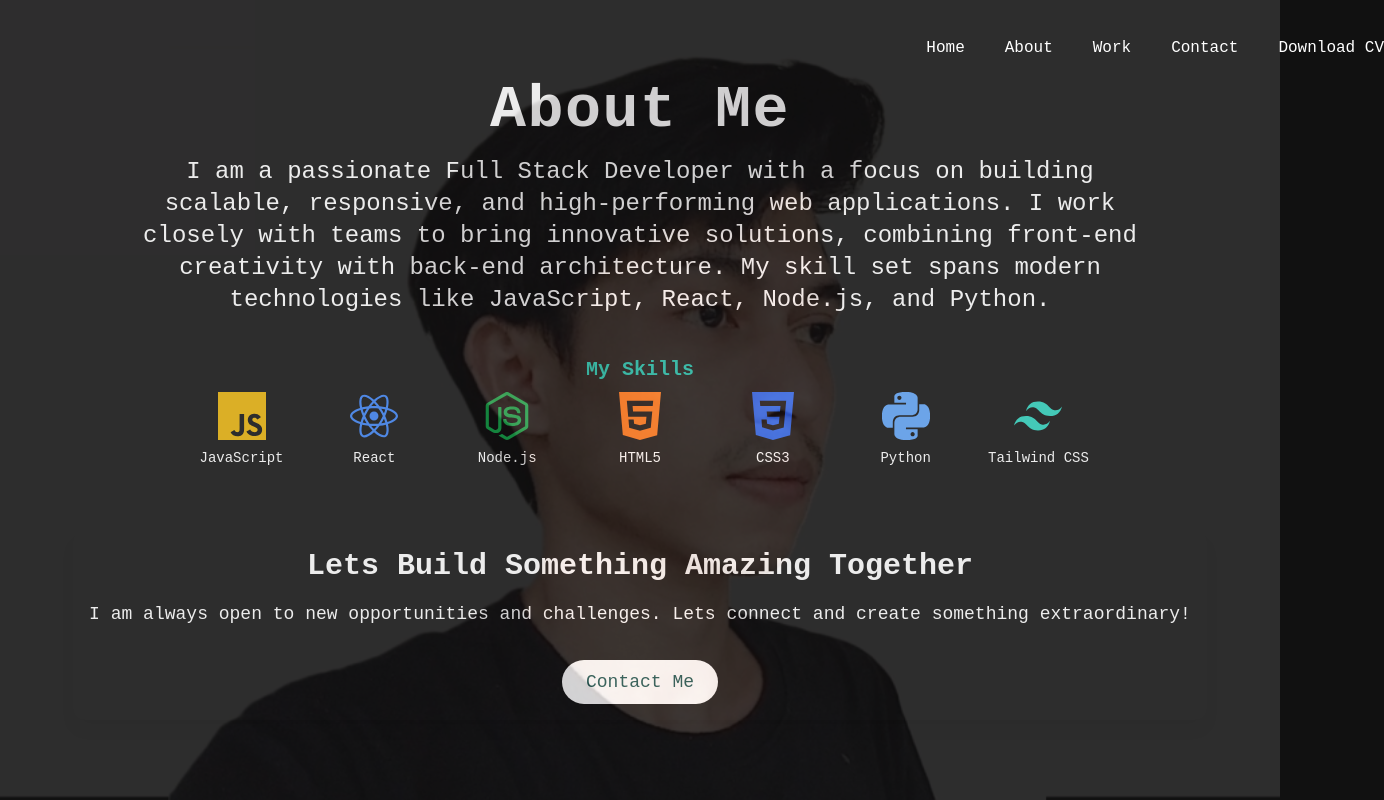
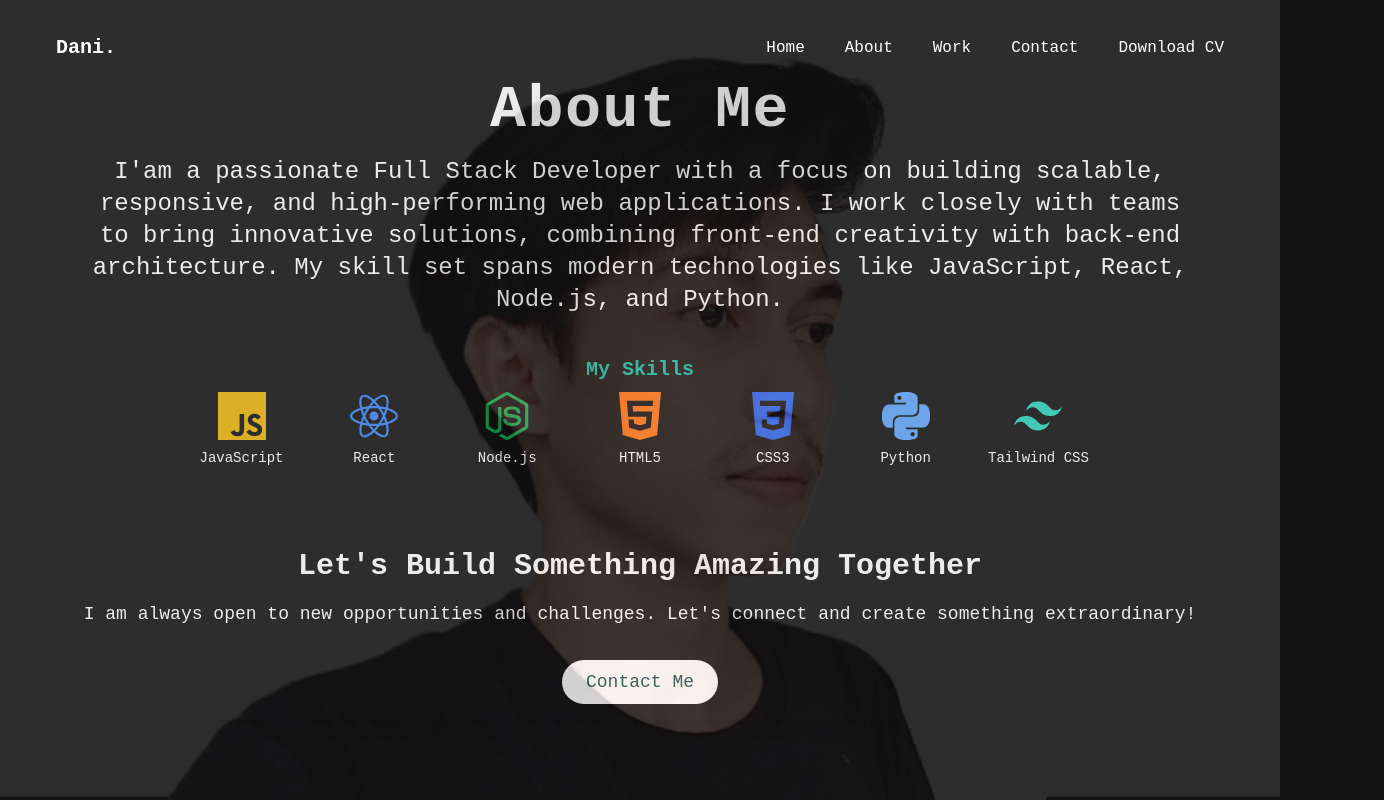
Before and after one commit to Daniramdev/dani, a Next.js app: page /about in a window 1280 px wide. Shown: the whole page, 1384 px wide, since content can reach past the window. Built offline with nearby package versions, Linux system fonts and the light colour scheme.

Commit message:
Describe your changes here

```diff
--- a/app/about/page.jsx
+++ b/app/about/page.jsx
@@ -50,7 +50,7 @@ const About = () => {
           initial="initial"
           animate="animate"
         >
-          I am a passionate Full Stack Developer with a focus on building scalable, responsive, and high-performing web applications. I work closely with teams to bring innovative solutions, combining front-end creativity with back-end architecture. My skill set spans modern technologies like JavaScript, React, Node.js, and Python.
+          I&apos;am a passionate Full Stack Developer with a focus on building scalable, responsive, and high-performing web applications. I work closely with teams to bring innovative solutions, combining front-end creativity with back-end architecture. My skill set spans modern technologies like JavaScript, React, Node.js, and Python.
         </motion.p>
       </motion.div>
 
@@ -119,8 +119,8 @@ const About = () => {
         initial="initial"
         animate="animate"
       >
-        <h2 className="text-3xl font-semibold text-white mb-4">Lets Build Something Amazing Together</h2>
-        <p className="text-lg text-white mb-8">I am always open to new opportunities and challenges. Lets connect and create something extraordinary!</p>
+        <h2 className="text-3xl font-semibold text-white mb-4">Let&apos;s Build Something Amazing Together</h2>
+        <p className="text-lg text-white mb-8">I am always open to new opportunities and challenges. Let&apos;s connect and create something extraordinary!</p>
         <motion.a
           href="mailto:danird1240@gmail.com?subject=Inquiry&body=Hello,%0D%0A"
           className="text-lg text-teal-900 bg-white px-6 py-2 rounded-full hover:bg-teal-100 transition"
--- a/app/page.tsx
+++ b/app/page.tsx
@@ -62,13 +62,13 @@ export default function Home() {
         <motion.main
             initial="initial"
             animate="enter"
-            className="relative flex items-center justify-center h-screen overflow-hidden bg-gradient-to-r from-gray-600 via-black to-white"
+            className="relative flex items-center justify-center h-screen overflow-hidden bg-gradient-to-r from-black via-black to-gray-300"
         >
             {/* Background Noise or Grid */}
-            <div className="absolute top-0 left-0 w-full h-full bg-black opacity-70 z-0"></div>
+            <div className=""></div>
 
             <div className='z-0 absolute top-0 p-0 h-full w-full'>
-                <Image src="/images/l.png" fill alt="background" className="object-cover opacity-40" />
+                <Image src="/images/l.png" fill alt="background" className="object-cover overflow-hidden opacity-40" />
             </div>
 
             {/* Terminal-style Text Animation */}
@@ -102,9 +102,9 @@ export default function Home() {
                 </div>
 
 
+
+
                 <p className="text-[16px] text-green-400 font-mono">I&apos;M Dani Ramdani</p>
-
-                <p className="text-[16px] text-green-400 font-mono">I&apos;M Dani Ramdani</p> {/* Escaped apostrophe */}
 
                 <p className="text-[16px] text-white font-mono">FullStack Web Developer</p>
             </div>
--- a/app/work/page.jsx
+++ b/app/work/page.jsx
@@ -77,11 +77,11 @@ const Work = () => {
         opacity: 1,
         transition: { delay: 2.0, duration: 0.2, ease: "easeIn" },
       }}
-      className="min-h-[80vh] flex flex-col justify-center xl:px-0"
+      className="flex flex-col justify-center xl:px-0"
     >
-      <div className="container mx-auto md:mt-40 py-20 md:py-0">
+      <div className="container mx-auto md:mt-40 py-20 md:py-0 h-full">
         <div className="flex flex-col xl:flex-row">
-          <div className="w-full xl:w-[50%] flex gap-[30px] flex-col xl:justify-between order-2 xl:order-none">
+          <div className="w-full  flex gap-[30px] flex-col xl:justify-between order-2 xl:order-none">
             <div className="text-8xl leading-none font-extrabold text-transparent bg-clip-text bg-white ">
               {project.num}
             </div>
@@ -162,14 +162,14 @@ const Work = () => {
       {/* Full-Screen Modal with Zoom functionality */}
       {isModalOpen && (
         <div
-          className="fixed inset-0 bg-black/80 flex justify-center items-center z-50"
+          className="fixed inset-0 bg-black/80 flex justify-center items-center z-40"
           onClick={closeModal}
         >
           <div
             className="relative max-w-full max-h-full"
             onClick={(e) => e.stopPropagation()} // Prevent modal from closing when clicking the image
           >
-            <div className="relative overflow-hidden w-[80vw] h-[80vh]">
+            <div className="relative overflow-hidden">
               <Image
                 src={modalImage}
                 layout="fill"
--- a/components/Header.jsx
+++ b/components/Header.jsx
@@ -8,7 +8,7 @@ const Header = () => {
     <header className="text-white  relative z-10">
       <div className="container mx-auto flex justify-between items-center  relative">
         {/* Logo */}
-        <Link href="/" className="absolute left-10  md:-translate-x-40">
+        <Link href="/" className="absolute left-10  md:px-4">
           <h1 className="text-xl font-semibold md:mt-24 mt-20">
             Dani<span>.</span>
           </h1>
--- a/components/Nav.jsx
+++ b/components/Nav.jsx
@@ -26,7 +26,7 @@ const Nav = () => {
             </div>
 
             {/* Desktop Navigation */}
-            <nav className="hidden xl:flex space-x-10 translate-x-40">
+            <nav className="hidden xl:flex space-x-10 px-10">
                 {links.map((link, index) => (
                     <Magnetic key={index}>
                         <div className="relative group">
--- a/tailwind.config.ts
+++ b/tailwind.config.ts
@@ -14,12 +14,7 @@ const config: Config = {
       center: true,
       padding: "15px",
     },
-    screens: {
-      sm: "640px",
-      md: "768px",
-      lg: "960px",
-      xl: "1200px",
-    },
+
     extend: {
       colors: {
         background: "hsl(var(--background))",
```
